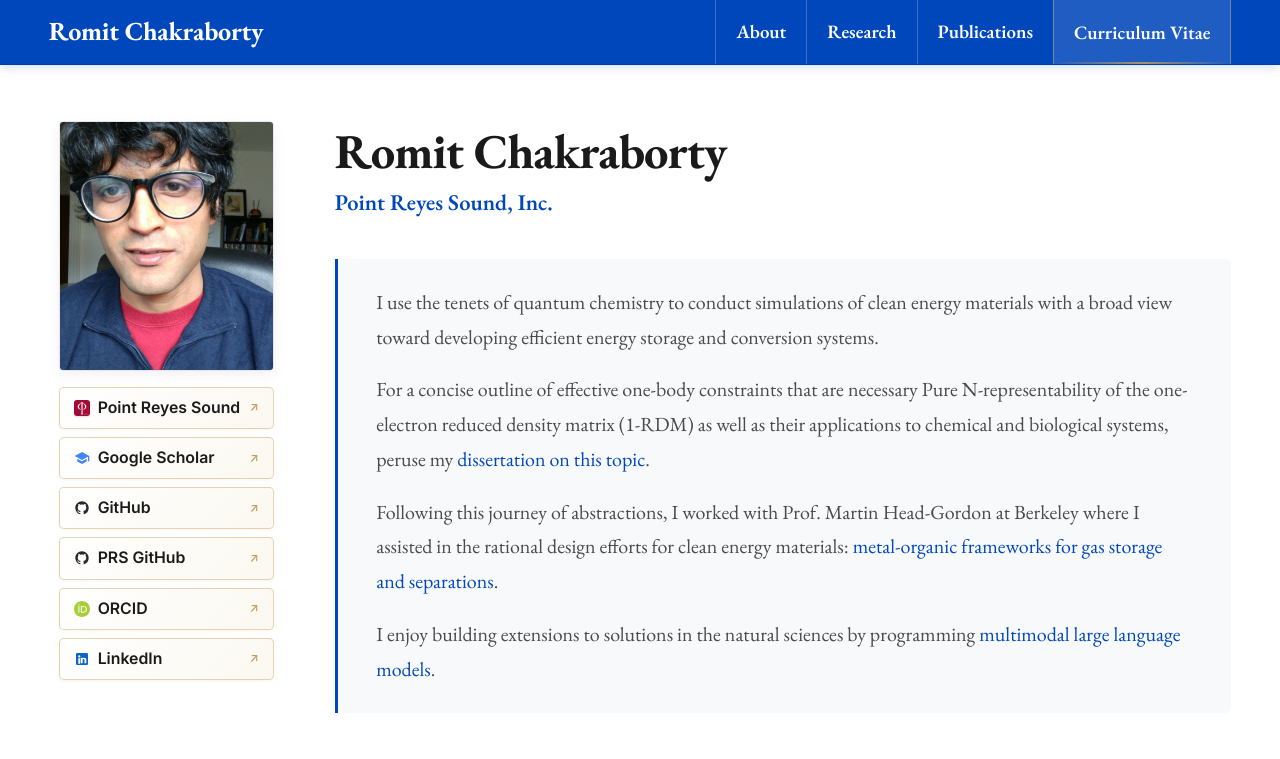
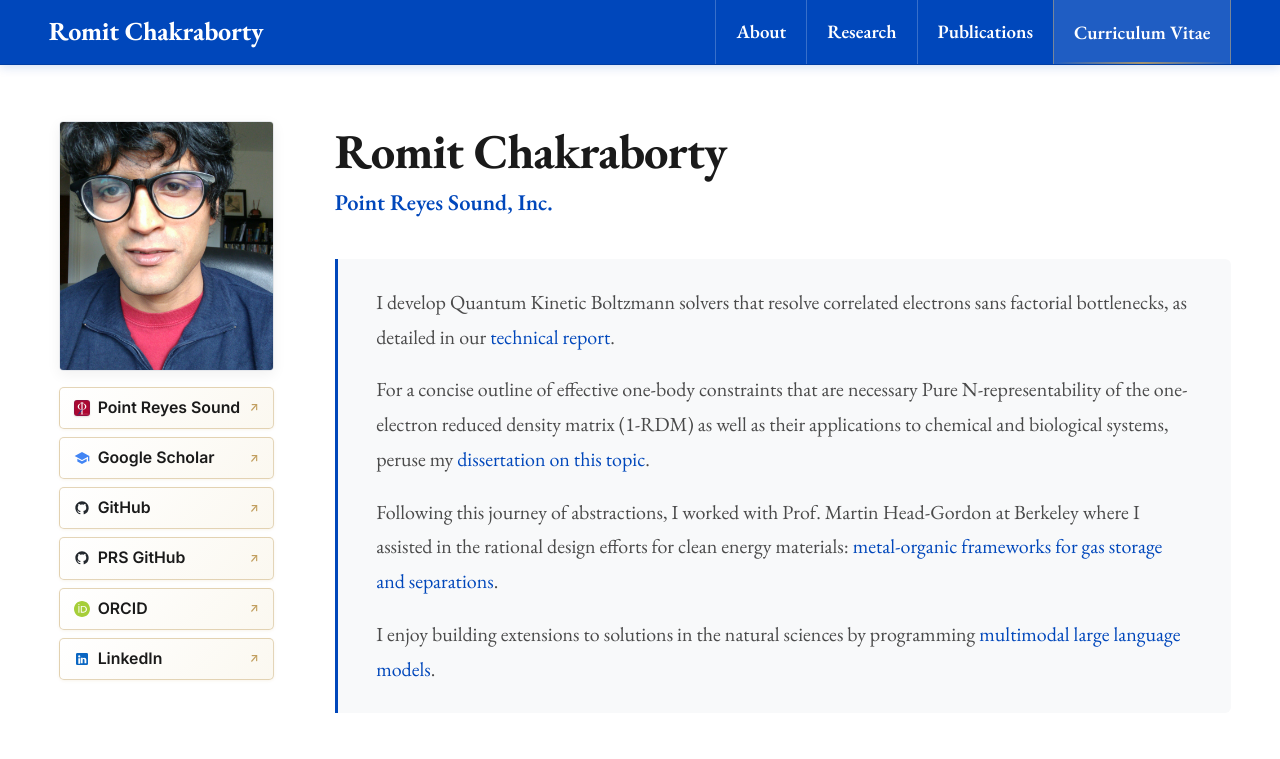
Before and after one commit to RomitChakraborty/rchakraborty.dev, a React (Vite) app: page / in a window 1280 px wide. Shown: the top 759 px of the page. Built offline with nearby package versions, Linux system fonts and the light colour scheme.

Commit message:
feat(hero): introduce Quantum Kinetic Boltzmann solvers and technical report link (#37)

```diff
--- a/src/components/Hero.jsx
+++ b/src/components/Hero.jsx
@@ -74,9 +74,9 @@ export default function Hero({ onSelectPillar }) {
 
           {/* Unified About Me Container with Continuous Royal Blue Left Margin */}
           <div className="about-manuscript-container">
-            {/* Scientific Foundation */}
+            {/* Quantum Kinetic Boltzmann Solvers & Technical Report */}
             <p className="hero-bio">
-              I use the tenets of quantum chemistry to conduct simulations of clean energy materials with a broad view toward developing efficient energy storage and conversion systems.
+              I develop Quantum Kinetic Boltzmann solvers that resolve correlated electrons sans factorial bottlenecks, as detailed in our <a href="https://arxiv.org/abs/2608.14979" target="_blank" rel="noopener noreferrer">technical report</a>.
             </p>
 
             <p className="hero-bio">
```
